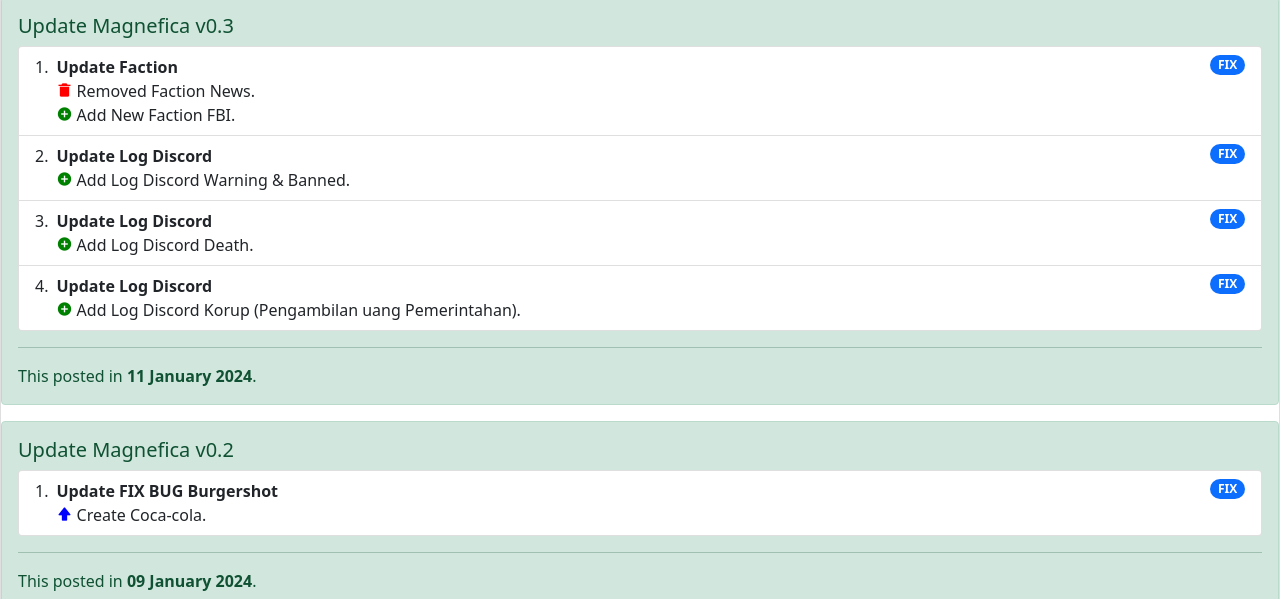
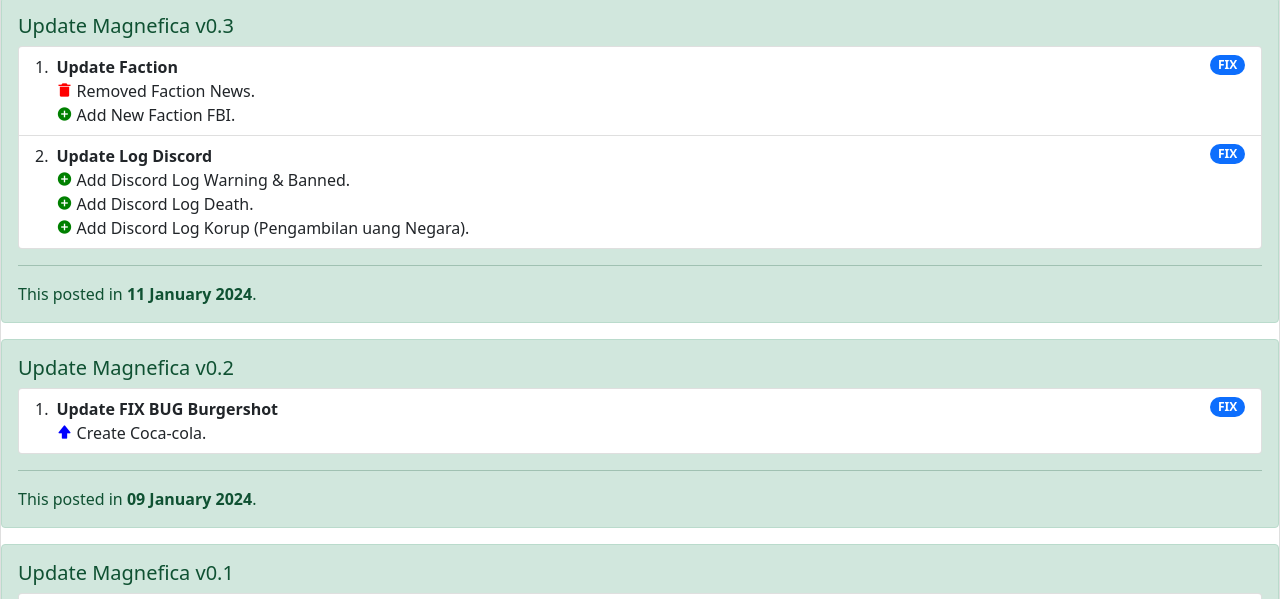
Before and after one commit to magneficacity/magneficacity.github.io, a plain HTML site: page update.html in a window 1280 px wide. Shown: the part 121-720 px from the top of the page. Drawn offline with nearby package versions, Linux system fonts and the light colour scheme.

Commit message:
Magneficacity V0.6

```diff
--- a/update.html
+++ b/update.html
@@ -99,21 +99,9 @@
             <li class="list-group-item d-flex justify-content-between align-items-start">
               <div class="ms-2 me-auto">
                 <div class="fw-bold">Update Log Discord</div>
-                <i class='bx bxs-plus-circle' style="color:green;"></i> Add Log Discord Warning & Banned.
-              </div>
-              <span class="badge bg-primary rounded-pill">FIX</span>
-            </li>
-            <li class="list-group-item d-flex justify-content-between align-items-start">
-              <div class="ms-2 me-auto">
-                <div class="fw-bold">Update Log Discord</div>
-                <i class='bx bxs-plus-circle' style="color:green;"></i> Add Log Discord Death.
-              </div>
-              <span class="badge bg-primary rounded-pill">FIX</span>
-            </li>
-            <li class="list-group-item d-flex justify-content-between align-items-start">
-              <div class="ms-2 me-auto">
-                <div class="fw-bold">Update Log Discord</div>
-                <i class='bx bxs-plus-circle' style="color:green;"></i> Add Log Discord Korup (Pengambilan uang Pemerintahan).
+                <i class='bx bxs-plus-circle' style="color:green;"></i> Add Discord Log Warning & Banned. <br>
+                <i class='bx bxs-plus-circle' style="color:green;"></i> Add Discord Log Death. <br>
+                <i class='bx bxs-plus-circle' style="color:green;"></i> Add Discord Log Korup (Pengambilan uang Negara). <br>
               </div>
               <span class="badge bg-primary rounded-pill">FIX</span>
             </li>
```
